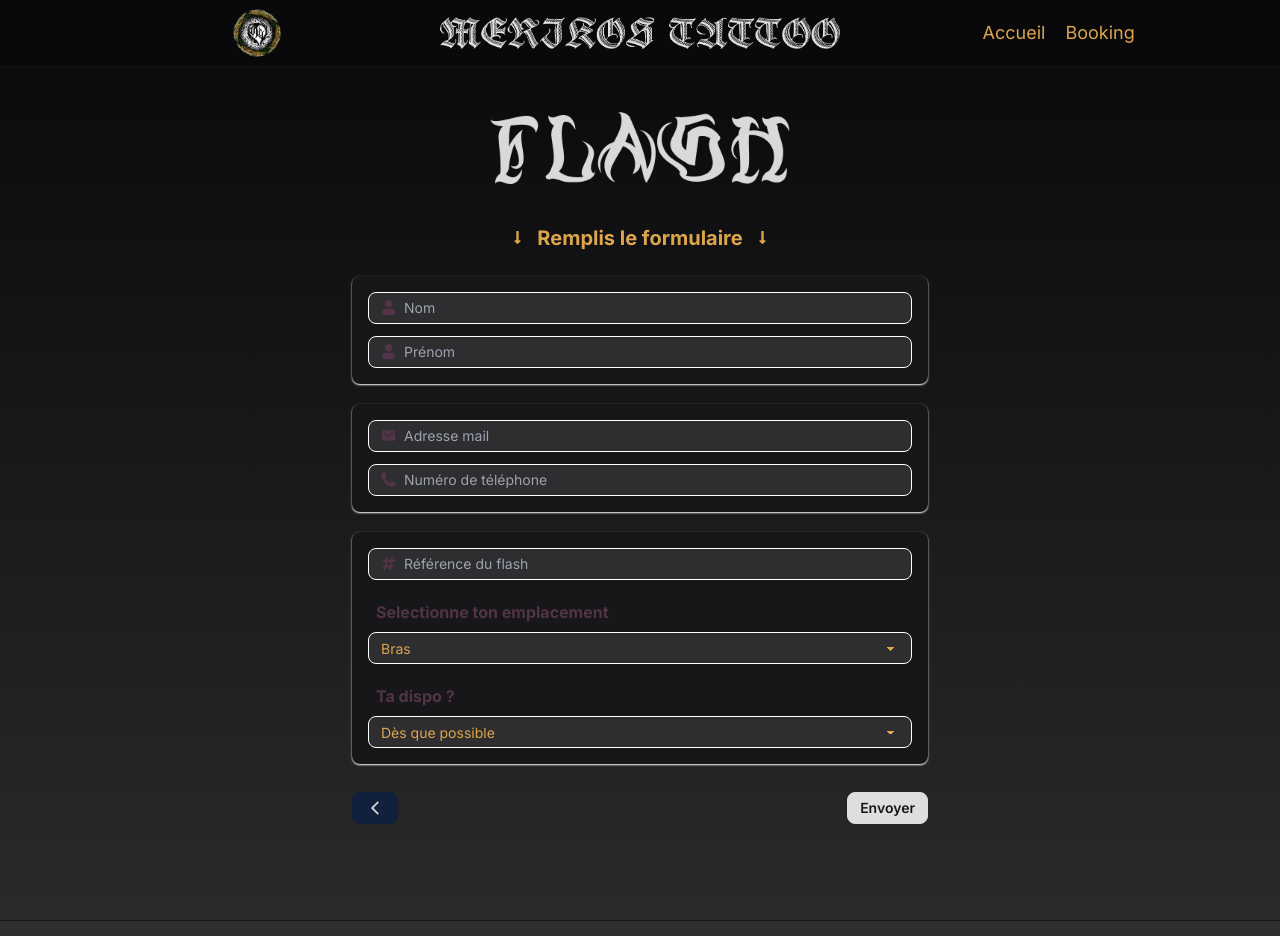
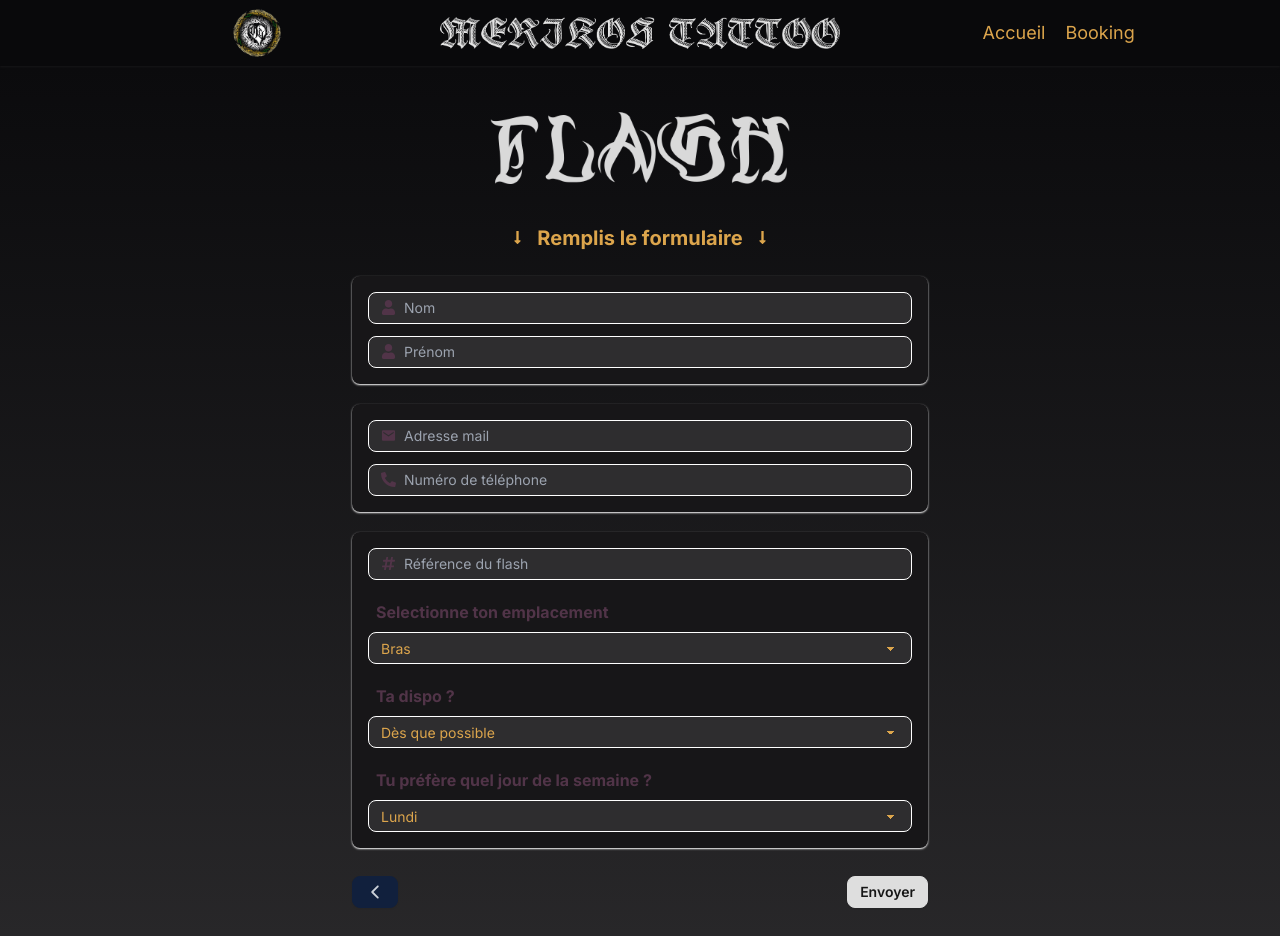
Before and after one commit to AntoineP2/Merik-tattoo-web, a Next.js app: page /booking/flash in a window 1280 px wide. Shown: the top 936 px of the page. Built offline with nearby package versions, Linux system fonts and the light colour scheme.

Commit message:
fix flash form

```diff
--- a/app/api/mail/flash/recap/route.ts
+++ b/app/api/mail/flash/recap/route.ts
@@ -4,7 +4,7 @@ import { Resend } from "resend";
 const resend = new Resend(process.env.RESEND_API_KEY);
 
 export async function POST(req: Request, res: Response) {
-  const { name, surname, email, phone, reference, placement, disponibility } =
+  const { name, surname, email, phone, reference, placement, disponibility, dayOfWeek } =
     await req.json();
 
   const { data, error } = await resend.emails.send({
@@ -19,6 +19,7 @@ export async function POST(req: Request, res: Response) {
       reference,
       placement,
       disponibility,
+      dayOfWeek,
     }),
   });
 
--- a/app/components/booking/FlashForm.tsx
+++ b/app/components/booking/FlashForm.tsx
@@ -1,5 +1,6 @@
 "use client";
 import {
+  DayPreference,
   DISPONIBILITY_ENUM,
   FlashFormInputs,
   PLACEMENT_ENUM,
@@ -57,6 +58,7 @@ const FlashForm = () => {
         phone,
         reference,
         placement,
+        dayOfWeek,
         disponibility,
       } = data;
       setSubmitLoading(true);
@@ -68,6 +70,7 @@ const FlashForm = () => {
         phone,
         reference,
         placement,
+        dayOfWeek,
         disponibility,
       });
       setSubmitLoading(false);
@@ -310,6 +313,34 @@ const FlashForm = () => {
                   ))}
                 </select>
               </div>
+
+              <div>
+                {/*DayPreference*/}
+                <div className="flex justify-center items-center pt-2 pb-2 md:justify-start">
+                  <h2 className="text-md font-bold text-accent md:ml-2">
+                    {" "}
+                    Tu préfère quel jour de la semaine ?
+                  </h2>
+                </div>
+
+                <select
+                  disabled={submitLoading}
+                  className="select select-primary w-full bg-base-300 select-sm"
+                  {...register("dayOfWeek", {
+                    required: true,
+                    value: undefined,
+                  })}
+                >
+                  <option value="" disabled>
+                    Ton jour de la semaine péférentiel ?
+                  </option>
+                  {DayPreference.map((dayOfWeek) => (
+                    <option key={dayOfWeek} value={dayOfWeek}>
+                      {dayOfWeek}
+                    </option>
+                  ))}
+                </select>
+              </div>
             </motion.div>
 
             {/*SUBMIT*/}
--- a/emails/recapMailFlash.tsx
+++ b/emails/recapMailFlash.tsx
@@ -21,6 +21,7 @@ interface recapMailFlashProps {
   email?: string;
   phone?: string;
   reference?: string;
+  dayOfWeek?: string;
   placement?: PLACEMENT_ENUM;
   disponibility?: DISPONIBILITY_ENUM;
 }
@@ -33,6 +34,7 @@ export const recapMailFlash = ({
   reference,
   placement,
   disponibility,
+  dayOfWeek,
 }: recapMailFlashProps) => {
   return (
     <Html>
@@ -81,6 +83,10 @@ export const recapMailFlash = ({
                       <span>{disponibility}</span>
                     </Text>
                     <Text className="pl-20 text-md">
+                      <span className="font-bold mr-4">Jour de la semaine : </span>{" "}
+                      <span>{dayOfWeek}</span>
+                    </Text>
+                    <Text className="pl-20 text-md">
                       <span className="font-bold mr-4">Référence : </span>{" "}
                       <span>{reference}</span>
                     </Text>
@@ -101,6 +107,7 @@ recapMailFlash.PreviewProps = {
   email: "antoinePado@gmail.com",
   phone: "0606060606",
   reference: "AEZ89D",
+  dayOfWeek: "Lundi",
   placement: PLACEMENT_ENUM.ARM,
   disponibility: DISPONIBILITY_ENUM.THREE_MONTHS,
 } as recapMailFlashProps;
--- a/utils/enum.ts
+++ b/utils/enum.ts
@@ -46,6 +46,7 @@ export type FlashFormInputs = {
   phone: string;
   reference: string;
   placement: string;
+  dayOfWeek: string;
   disponibility: DISPONIBILITY_ENUM;
 };
 
```
